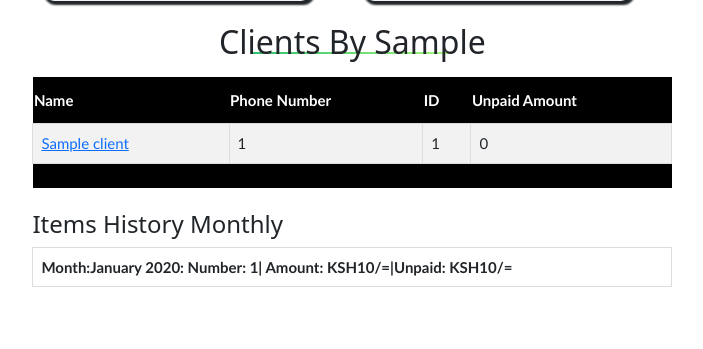
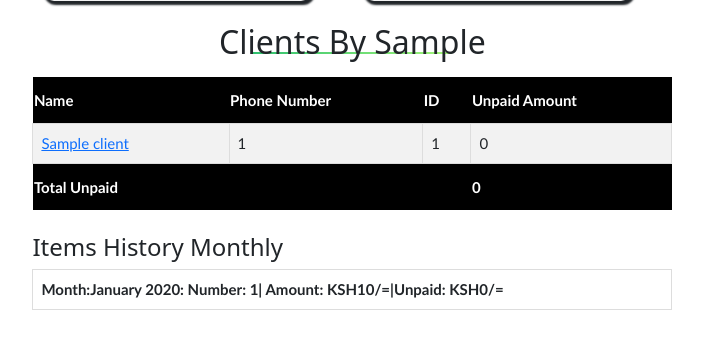
Before and after one commit to vincentmuya/Auto_log, a Django app: page /user/1/ in a window 1280 px wide. Shown: the part 239-588 px from the top of the page, without its empty margins (227-930 px from the left). Run offline with Django 4.2, Linux system fonts and the light colour scheme; tables that the repository leaves empty hold one stand-in row (values such as "Sample post"); some libraries are stand-ins or nearby versions.

Commit message:
fixed total amount in monthly profile and added total unpaid in user detail template

```diff
--- a/app/templates/user_detail.html
+++ b/app/templates/user_detail.html
@@ -71,10 +71,10 @@
 {% endfor %}
 
     <tr>
-        <th></th>
-        <th></th>
-        <th></th>
-        <th></th>
+    <th>Total Unpaid</th>
+    <th></th>
+    <th></th>
+    <th>{{ total_unpaid_amount|intcomma }}</th>
     </tr>
 </table>
       <br>
--- a/app/views.py
+++ b/app/views.py
@@ -4,7 +4,7 @@ from django.http import HttpResponseRedirect
 from .models import Client, ItemHistory, Profile, User, Item
 from django.contrib.humanize.templatetags.humanize import intcomma
 from datetime import datetime
-from django.db.models import Count, Sum, F, DecimalField, Value
+from django.db.models import Count, Sum, F, DecimalField, Value, Case, When
 from django.db.models.functions import TruncMonth
 from django.contrib.auth.forms import AuthenticationForm
 from django.contrib.auth import login, authenticate, logout
@@ -308,10 +308,13 @@ def profile(request, username):
         )
 
         # Calculate the count of items given per month
-        items_given_monthly = items_given.values('year_month').annotate(count=Count('id'),
-                                                                        amount=Sum('item_total_amount'),
-                                                                        unpaid=Sum('item_total_amount',
-                                                                                   filter=F('is_item_paid') == False))
+        items_given_monthly = items_given.values('year_month').annotate(
+            count=Count('id'),
+            amount=Sum('item_total_amount'),
+            unpaid=Sum(
+                Case(When(is_item_paid=False, then='item_total_amount'), default=0, output_field=DecimalField())
+            )
+        )
 
     return render(request, "profile.html", {
         "user_profile": user_profile,
@@ -455,8 +458,13 @@ def user_detail(request, id):
     )
 
     # Calculate the count of items given per month
-    items_given_monthly = items_given.values('year_month').annotate(count=Count('id'), amount=Sum('item_total_amount'), unpaid=Sum('item_total_amount', filter=F('is_item_paid') == False))
-    # You can calculate other variables from the Client model here
+    items_given_monthly = items_given.values('year_month').annotate(
+        count=Count('id'),
+        amount=Sum('item_total_amount'),
+        unpaid=Sum(
+            Case(When(is_item_paid=False, then='item_total_amount'), default=0, output_field=DecimalField())
+        )
+    )    # You can calculate other variables from the Client model here
 
     context = {
         'user_info': user_info,
```
